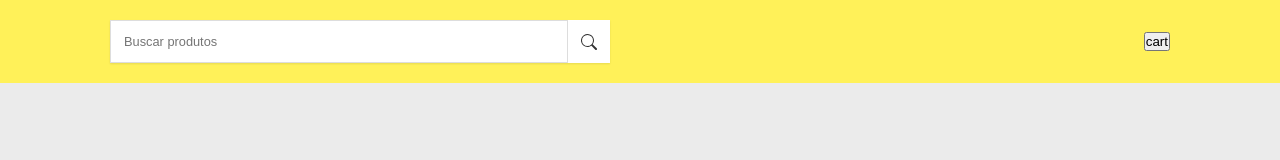
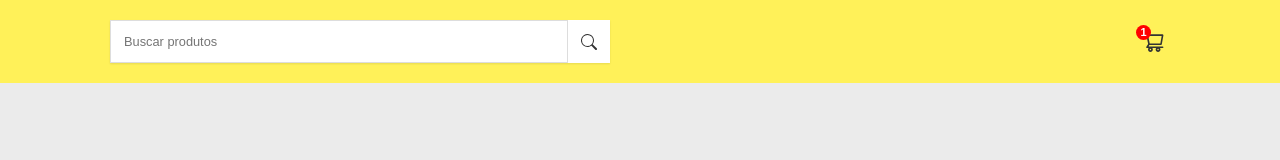
Before and after one commit to daianaadepaula/shopping-cart-api-react, a React (Create React App) app: page / in a window 1280 px wide. Shown: the top 160 px of the page. Built offline with nearby package versions, Linux system fonts and the light colour scheme.

Commit message:
feat: cart button

```diff
--- /dev/null
+++ b/src/components/CartButton/CartButton.jsx
@@ -0,0 +1,12 @@
+import React from 'react';
+import { Button } from '../CartButton/CartButtonStyle';
+import { AiOutlineShoppingCart } from 'react-icons/ai';
+
+export default function CartButton() {
+  return (
+    <Button type="button" className="cart_button">
+      <AiOutlineShoppingCart />
+      <span className="cart-status">1</span>
+    </Button>
+  );
+}
--- /dev/null
+++ b/src/components/CartButton/CartButtonStyle.jsx
@@ -0,0 +1,31 @@
+import styled from 'styled-components';
+
+export const Button = styled.button`
+  font-size: 1.5rem;
+  display: flex;
+  align-items: center;
+  justify-content: center;
+  padding: 5px;
+  border: none;
+  background: none;
+  cursor: pointer;
+  position: relative;
+  margin-left: 20px;
+  color: #333;
+
+  .cart-status {
+    background-color: red;
+    width: 15px;
+    height: 15px;
+    position: absolute;
+    top: 0;
+    left: 0;
+    color: #fff;
+    font-size: 11px;
+    font-weight: 600;
+    border-radius: 15px;
+    display: flex;
+    align-items: center;
+    justify-content: center;
+  }
+`;
--- a/src/components/Header/header.jsx
+++ b/src/components/Header/header.jsx
@@ -1,13 +1,14 @@
 import React from 'react';
 import { ContHeader } from './headerStyle';
 import SearchBar from '../SearchBar/searchBar';
+import CartButton from '../CartButton/CartButton';
 
 export default function Header() {
   return (
     <ContHeader>
       <div className="container">
         <SearchBar />
-        <button>cart</button>
+        <CartButton />
       </div>
     </ContHeader>
   );
--- a/src/components/Header/headerStyle.jsx
+++ b/src/components/Header/headerStyle.jsx
@@ -5,7 +5,7 @@
   position: fixed;
   width: 100%;
 
-  > div {
+  .container {
     display: flex;
     justify-content: space-between;
     align-items: center;
--- a/src/components/SearchBar/searchBar.jsx
+++ b/src/components/SearchBar/searchBar.jsx
@@ -1,14 +1,18 @@
-import React from 'react';
+import React, { useState } from 'react';
 import { BsSearch } from 'react-icons/bs';
 import { FormInput, FormStyled, Button } from './searchBarStyle';
 
 export default function SearchBar() {
+  const [searchValue, setSearchValue] = useState('');
+
   return (
     <FormStyled>
       <FormInput
         type="search"
+        value={searchValue}
         placeholder="Buscar produtos"
         className="search_input"
+        onChange={({ target }) => setSearchValue(target.value)}
         required
       />
       <Button type="submit" className="search_button">
--- a/src/components/SearchBar/searchBarStyle.jsx
+++ b/src/components/SearchBar/searchBarStyle.jsx
@@ -29,4 +29,5 @@
   align-items: center;
   justify-content: center;
   color: #333;
+  cursor: pointer;
 `;
```
